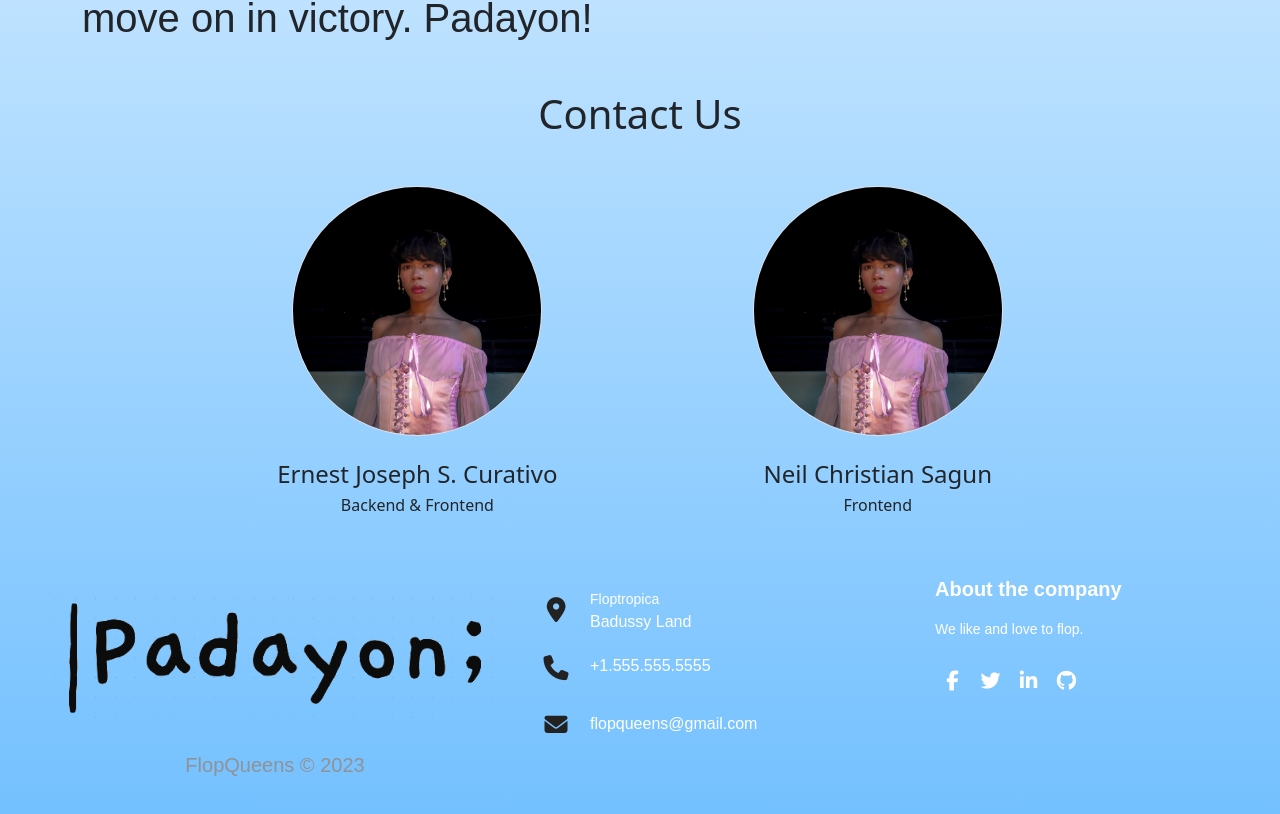
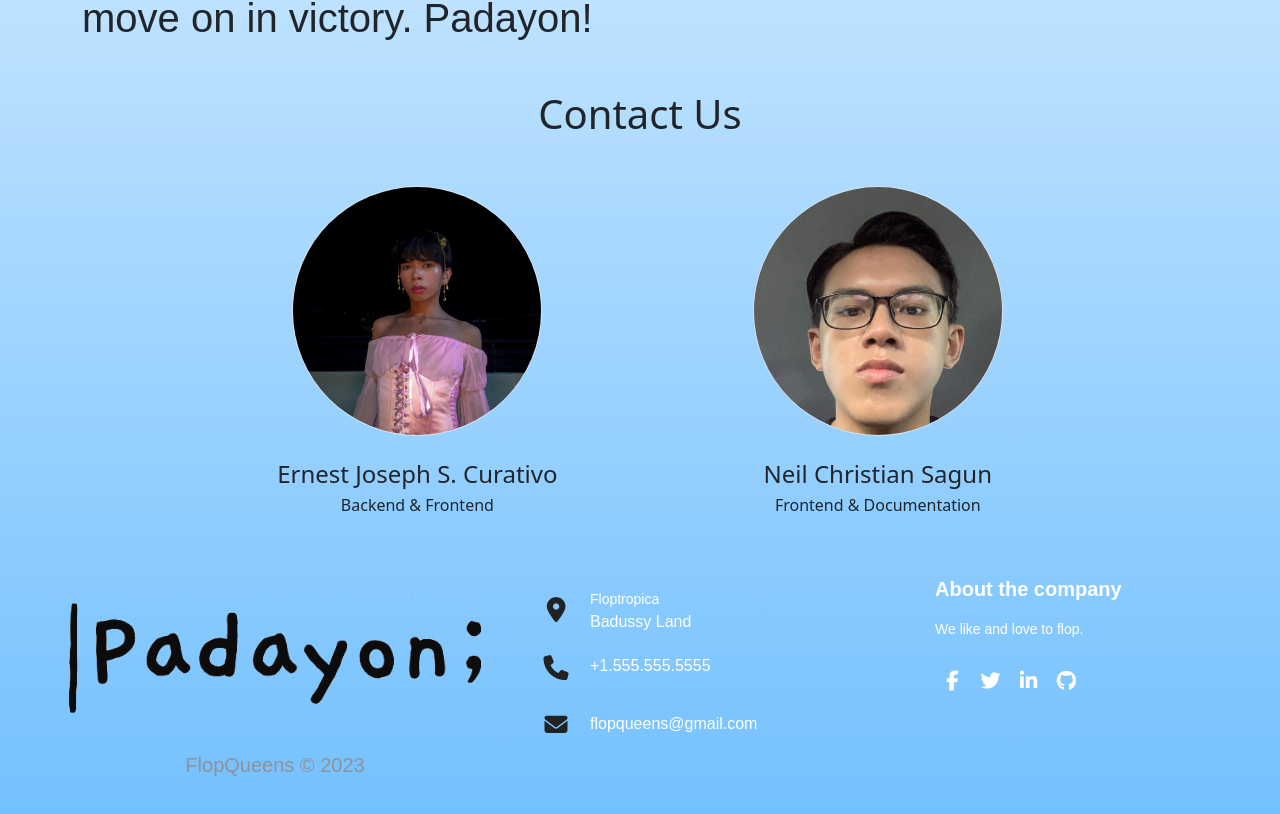
Before and after one commit to ladyneneii/Padayon-Official, a React (Vite) app in the folder client/: page /AboutPage in a window 1280 px wide. Shown: the part 716-1530 px from the top of the page. Built offline with nearby package versions, Linux system fonts and the light colour scheme; no server answers; a web font is replaced by a local one.

Commit message:
About Us

```diff
--- a/client/src/pages/AboutPage.tsx
+++ b/client/src/pages/AboutPage.tsx
@@ -4,6 +4,7 @@ import Navbar from "../components/Navbar";
 import Footer from "../components/Footer";
 import Logo from "../assets/img/Logo.png";
 import Nene from "../assets/img/nene.jpg";
+import Neil from "../assets/img/neil.jpg";
 
 const AboutPage = () => {
   return (
@@ -35,12 +36,12 @@ const AboutPage = () => {
           </div>
           <div className="flop2">
             <img
-              src={Nene}
-              alt="Nene"
+              src={Neil}
+              alt= "Neil"
               className="border rounded-circle  about__contact-us-img mb-4"
             />
             <h4>Neil Christian Sagun</h4>
-            <h6>Frontend</h6>
+            <h6>Frontend & Documentation</h6>
           </div>
         </div>
       </div>
```
Also changed, not shown: client/src/assets/img/neil.jpg (added).
